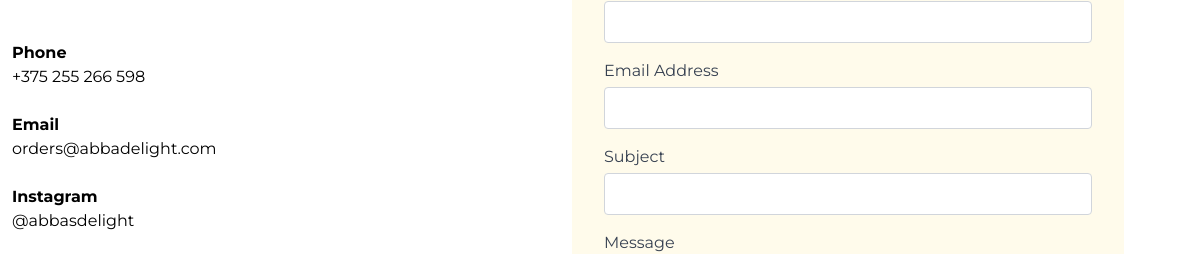
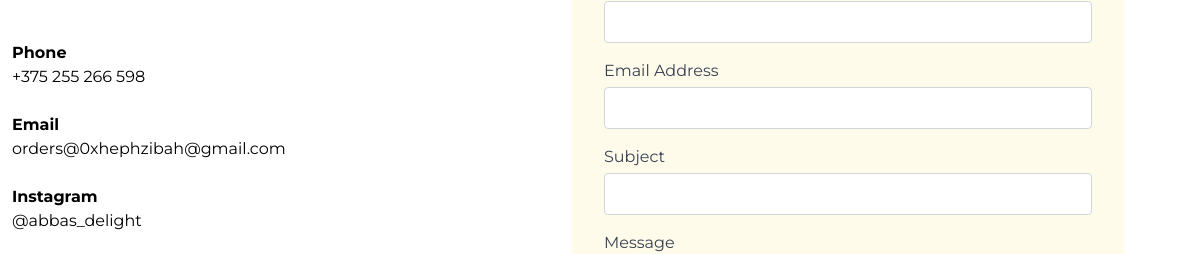
Before and after one commit to Semzy1/abbas-delight-bakery, a plain HTML site: page index.html in a window 1280 px wide. Shown: the part 5397-5651 px from the top of the page, 92-1280 px from the left. Drawn offline with nearby package versions, Linux system fonts and the light colour scheme.

Commit message:
Update index.html

```diff
--- a/index.html
+++ b/index.html
@@ -531,14 +531,14 @@
                             <i data-feather="mail" class="text-amber-500 mr-4 mt-1"></i>
                             <div>
                                 <h4 class="font-bold">Email</h4>
-                                <p>orders@abbadelight.com</p>
+                                <p>orders@0xhephzibah@gmail.com</p>
                             </div>
                         </div>
                         <div class="flex items-start">
                             <i data-feather="instagram" class="text-amber-500 mr-4 mt-1"></i>
                             <div>
                                 <h4 class="font-bold">Instagram</h4>
-                                <p>@abbasdelight</p>
+                                <p>@abbas_delight</p>
                             </div>
                         </div>
                         <div class="flex items-start">
```
